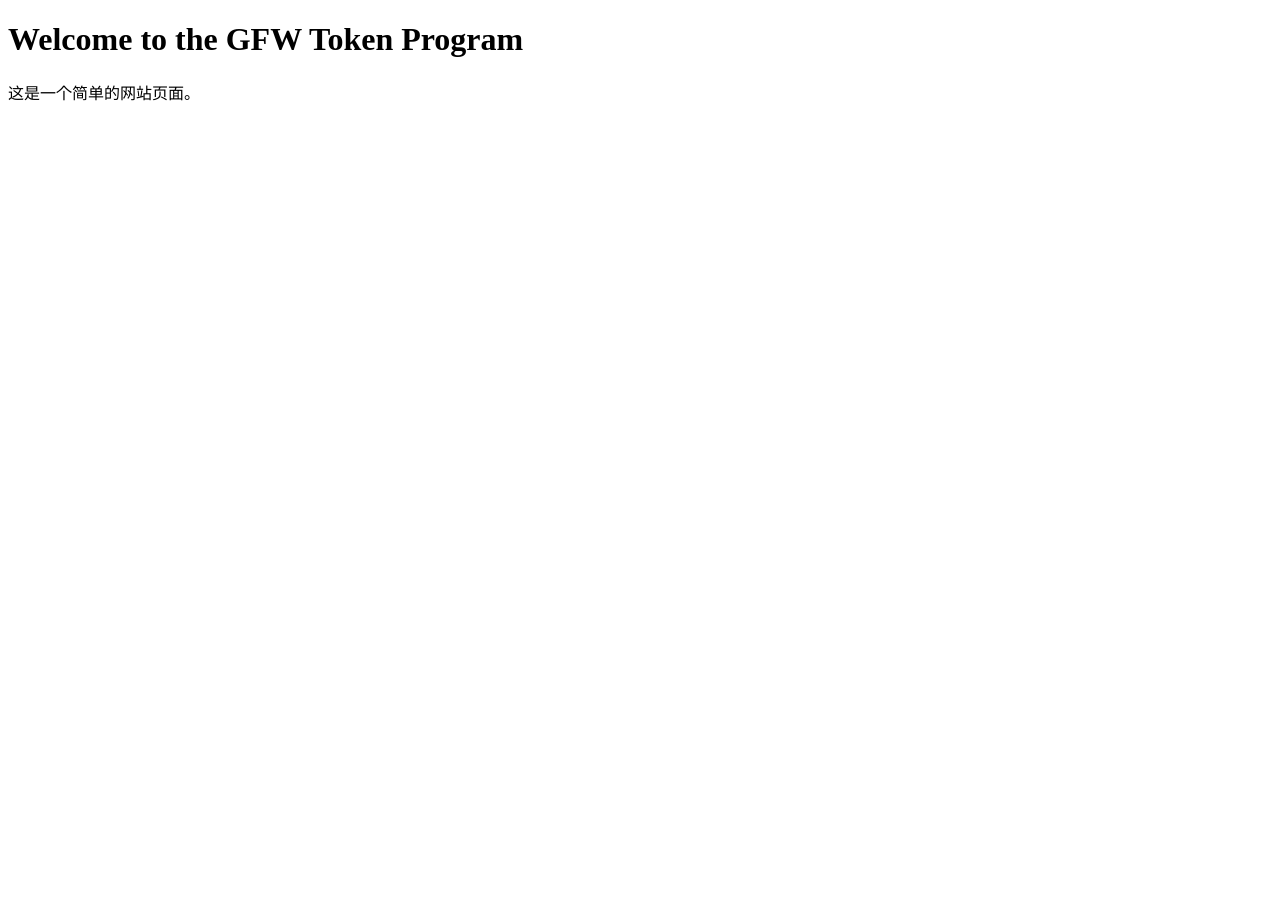
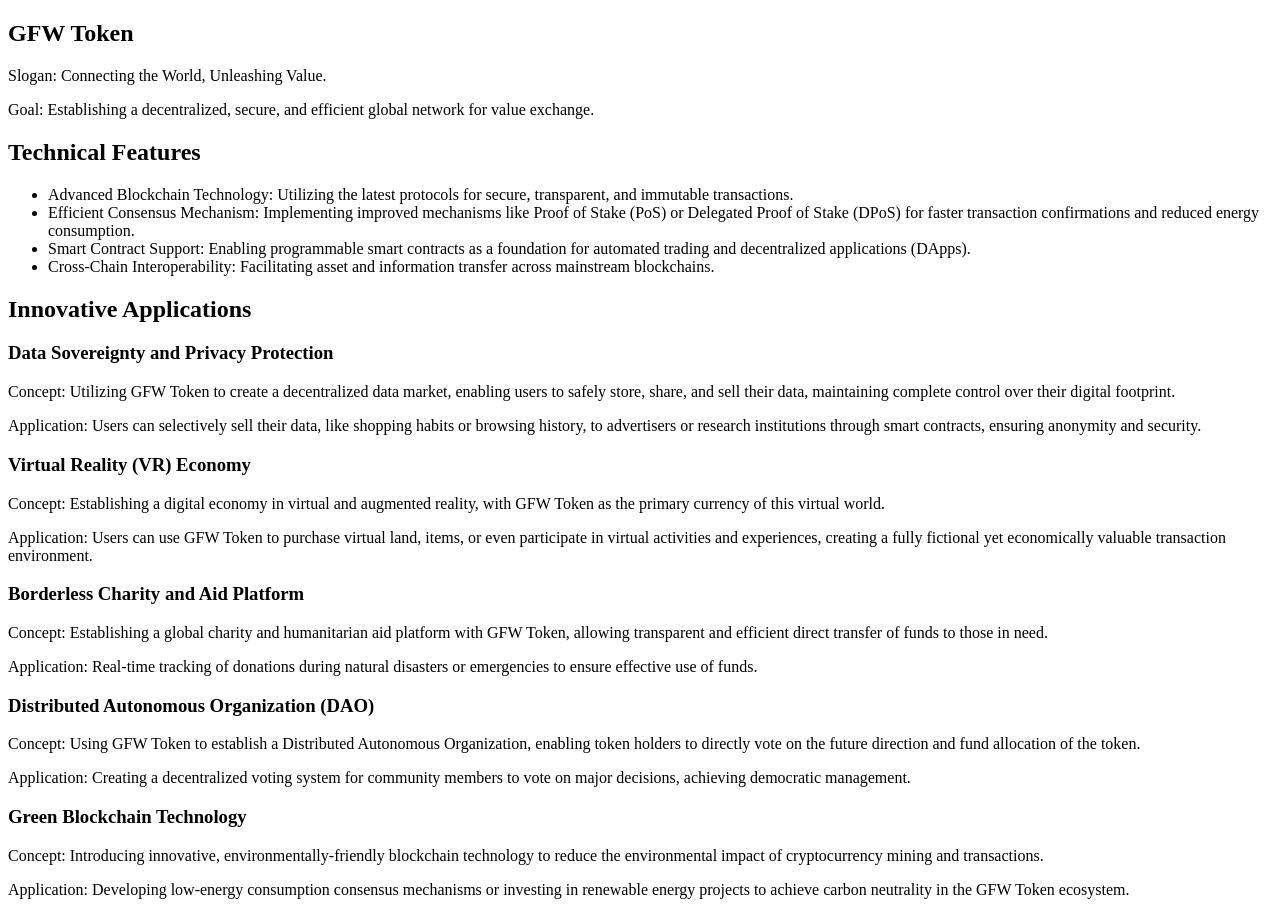
Before and after one commit to tomandpeter/GFWToken.com, a plain HTML site: page index.html in a window 1280 px wide. Before the commit the page ends 800 px from the top, so only its background shows below. Drawn offline with Linux system fonts and the light colour scheme.

Commit message:
Update index.html

```diff
--- a/index.html
+++ b/index.html
@@ -1,10 +1,71 @@
 <!DOCTYPE html>
-<html>
+<html lang="en">
 <head>
+    <meta charset="UTF-8">
+    <meta name="viewport" content="width=device-width, initial-scale=1.0">
     <title>GFW Token</title>
+    <style>
+        /* Your CSS styles here */
+    </style>
 </head>
 <body>
-    <h1>Welcome to the GFW Token Program</h1>
-    <p>这是一个简单的网站页面。</p>
+    <header>
+        <!-- Header Content -->
+    </header>
+
+    <main>
+        <section>
+            <h1>GFW Token</h1>
+            <p>Slogan: Connecting the World, Unleashing Value.</p>
+            <p>Goal: Establishing a decentralized, secure, and efficient global network for value exchange.</p>
+        </section>
+
+        <section>
+            <h2>Technical Features</h2>
+            <ul>
+                <li>Advanced Blockchain Technology: Utilizing the latest protocols for secure, transparent, and immutable transactions.</li>
+                <li>Efficient Consensus Mechanism: Implementing improved mechanisms like Proof of Stake (PoS) or Delegated Proof of Stake (DPoS) for faster transaction confirmations and reduced energy consumption.</li>
+                <li>Smart Contract Support: Enabling programmable smart contracts as a foundation for automated trading and decentralized applications (DApps).</li>
+                <li>Cross-Chain Interoperability: Facilitating asset and information transfer across mainstream blockchains.</li>
+            </ul>
+        </section>
+
+        <section>
+            <h2>Innovative Applications</h2>
+            <article>
+                <h3>Data Sovereignty and Privacy Protection</h3>
+                <p>Concept: Utilizing GFW Token to create a decentralized data market, enabling users to safely store, share, and sell their data, maintaining complete control over their digital footprint.</p>
+                <p>Application: Users can selectively sell their data, like shopping habits or browsing history, to advertisers or research institutions through smart contracts, ensuring anonymity and security.</p>
+            </article>
+
+            <article>
+                <h3>Virtual Reality (VR) Economy</h3>
+                <p>Concept: Establishing a digital economy in virtual and augmented reality, with GFW Token as the primary currency of this virtual world.</p>
+                <p>Application: Users can use GFW Token to purchase virtual land, items, or even participate in virtual activities and experiences, creating a fully fictional yet economically valuable transaction environment.</p>
+            </article>
+
+            <article>
+                <h3>Borderless Charity and Aid Platform</h3>
+                <p>Concept: Establishing a global charity and humanitarian aid platform with GFW Token, allowing transparent and efficient direct transfer of funds to those in need.</p>
+                <p>Application: Real-time tracking of donations during natural disasters or emergencies to ensure effective use of funds.</p>
+            </article>
+
+            <article>
+                <h3>Distributed Autonomous Organization (DAO)</h3>
+                <p>Concept: Using GFW Token to establish a Distributed Autonomous Organization, enabling token holders to directly vote on the future direction and fund allocation of the token.</p>
+                <p>Application: Creating a decentralized voting system for community members to vote on major decisions, achieving democratic management.</p>
+            </article>
+
+            <article>
+                <h3>Green Blockchain Technology</h3>
+                <p>Concept: Introducing innovative, environmentally-friendly blockchain technology to reduce the environmental impact of cryptocurrency mining and transactions.</p>
+                <p>Application: Developing low-energy consumption consensus mechanisms or investing in renewable energy projects to achieve carbon neutrality in the GFW Token ecosystem.</p>
+            </article>
+        </section>
+    </main>
+
+    <footer>
+        <!-- Footer Content -->
+    </footer>
 </body>
 </html>
```
